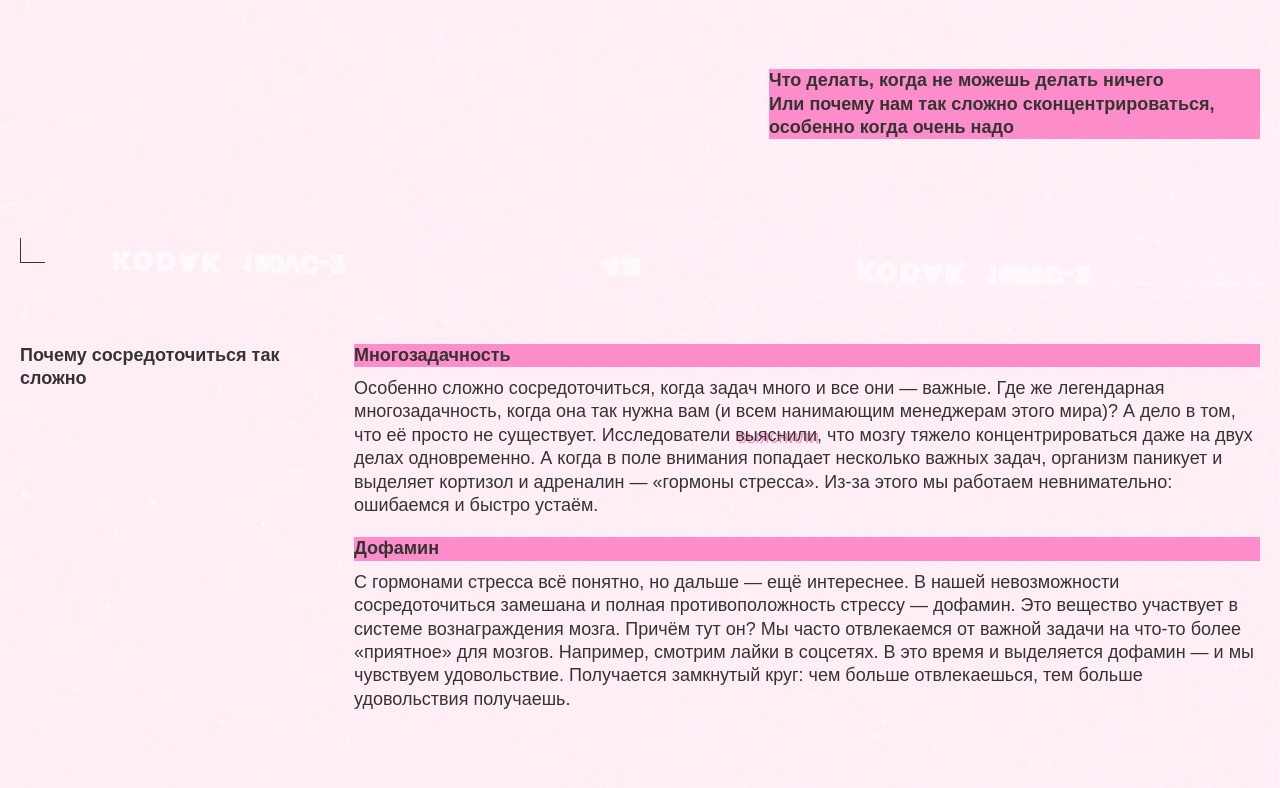
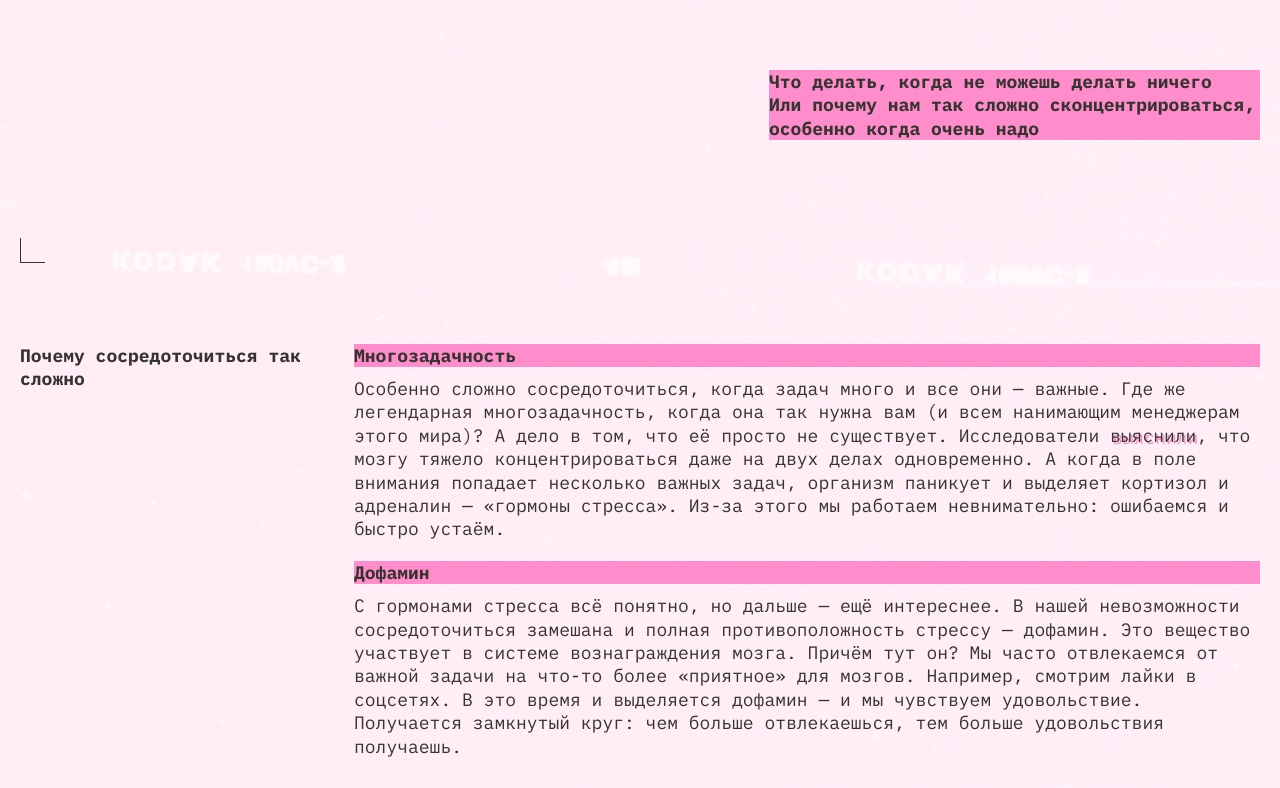
Before and after one commit to khadzaragov/slozhno-sosredotochitsya-fd, a plain HTML site: page index.html in a window 1280 px wide. Shown: the part 515-1303 px from the top of the page. Drawn offline with Linux system fonts and the light colour scheme.

Commit message:
Внесены доработки по стилям

```diff
--- a/index.html
+++ b/index.html
@@ -7,6 +7,7 @@
     <meta name="viewport" content="width=device-width, initial-scale=1.0" />
     <title>Сложно сосредоточиться</title>
     <!-- Подключение файлов -->
+    <link rel="stylesheet" href="./fonts/fonts.css" />
     <link rel="stylesheet" href="./styles/variables.css" />
     <link rel="stylesheet" href="./styles/globals.css" />
     <link rel="stylesheet" href="./styles/style.css" />
--- a/styles/globals.css
+++ b/styles/globals.css
@@ -5,10 +5,12 @@
 }
 
 body {
-  margin: 0 auto;
+  margin: 0;
+  padding: 0;
   min-inline-size: 375px;
   max-inline-size: 1440px;
 }
+
 
 h1,
 h2,
```
